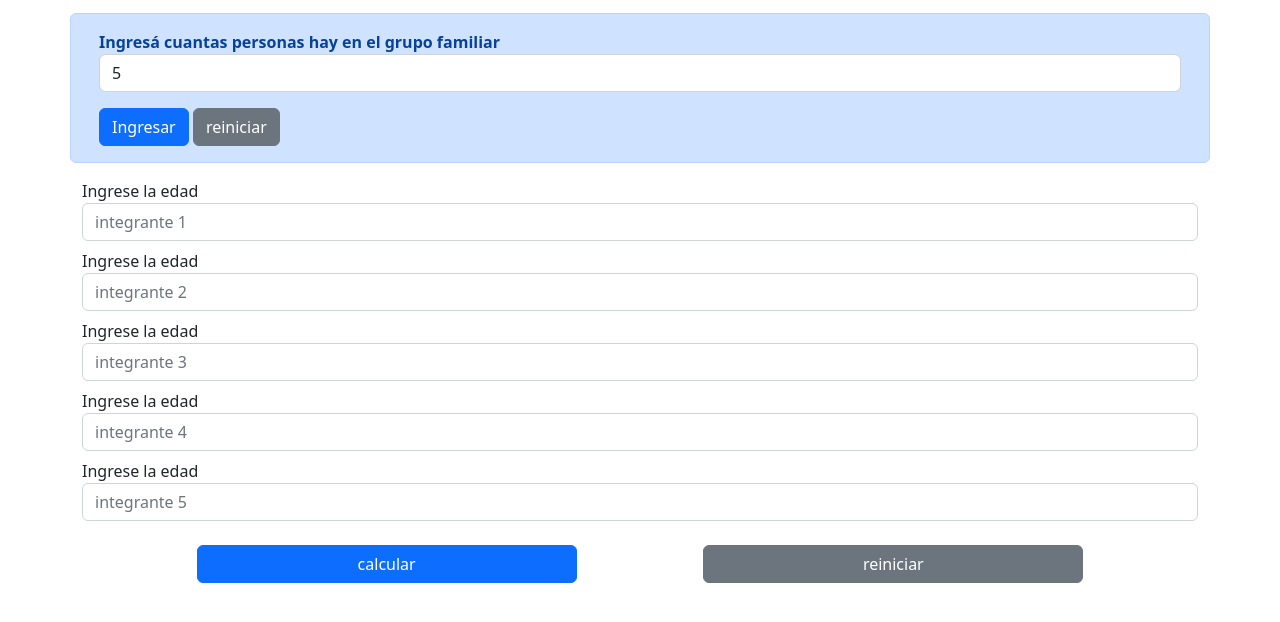
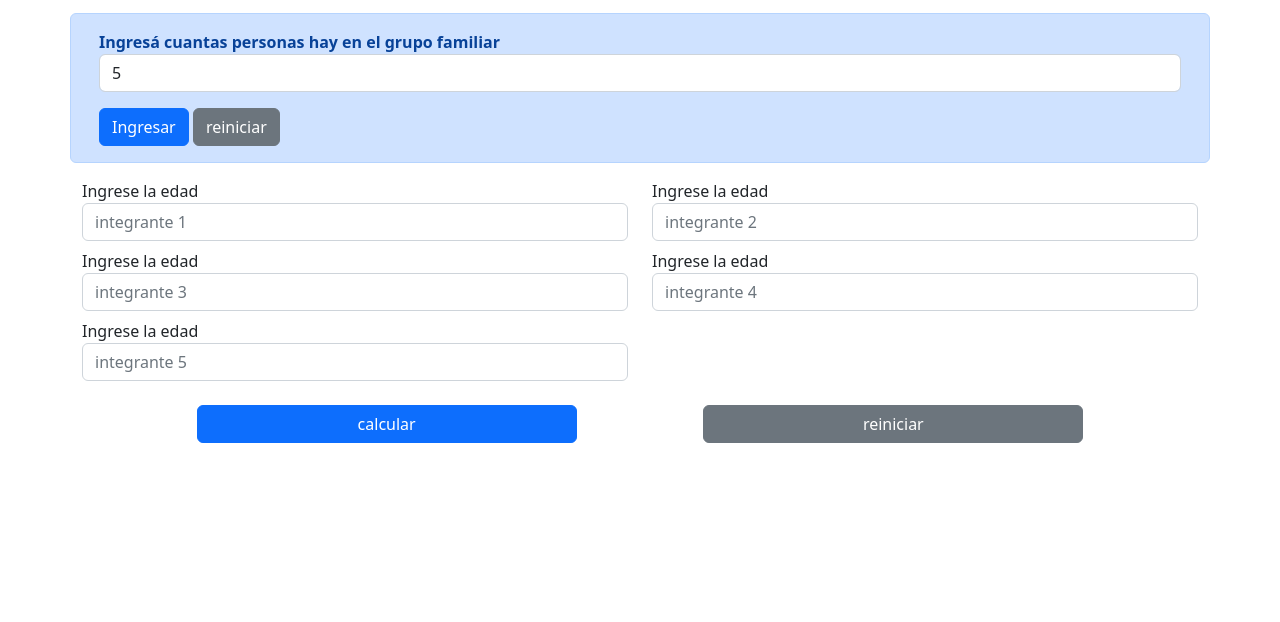
Before and after one commit to Iara-Pou/tarea-clase-10, a website: page clase-6-tarea/ejercicio-1/index.html in a window 1280 px wide. Both pictures are taken after typing "5" into the empty fields and a click on the button "Ingresar". Drawn offline with nearby package versions, Linux system fonts and the light colour scheme.

Commit message:
Suma estilos bootstrap

```diff
--- a/clase-6-tarea/ejercicio-1/index.html
+++ b/clase-6-tarea/ejercicio-1/index.html
@@ -26,7 +26,7 @@
 
             <div id="errores" class="oculto row w-50 alert alert-danger"></div>
 
-            <div id="contenedor-inputs-nuevos" class="row mb-3 justify-content-center"></div>
+            <div id="contenedor-inputs-nuevos" class="row mb-3 justify-content-between"></div>
 
             <div class="row justify-content-evenly">
                 <button id="calculo-edades" class="oculto col-4 btn btn-primary">calcular</button>
@@ -34,7 +34,7 @@
             </div>
         </form>
         <section>
-            <div class="oculto row alert alert-info" id="mensaje">
+            <div class="row alert alert-info oculto" id="mensaje">
                 <p class="col-8">La edad mayor es: <strong id="edad-mayor"></strong></p>
                 <p class="col-8">La edad menor es: <strong id="edad-menor"></strong></p>
                 <p class="col-8">El promedio de edades es: <strong id="edad-promedio"></strong></p>
--- a/clase-6-tarea/ejercicio-1/js/script.js
+++ b/clase-6-tarea/ejercicio-1/js/script.js
@@ -27,7 +27,7 @@ function crearInputLabels(cantidadIntegrantes) {
         inputNuevo.placeholder = `integrante ${i}`;
         inputNuevo.classList = "edad form-control";
         labelNuevo.textContent = `Ingrese la edad`;
-        labelNuevo.classList.add("form-label");
+        labelNuevo.classList = "form-label col-6";
 
         $contenedorInputs.appendChild(labelNuevo);
         labelNuevo.appendChild(inputNuevo);
```
